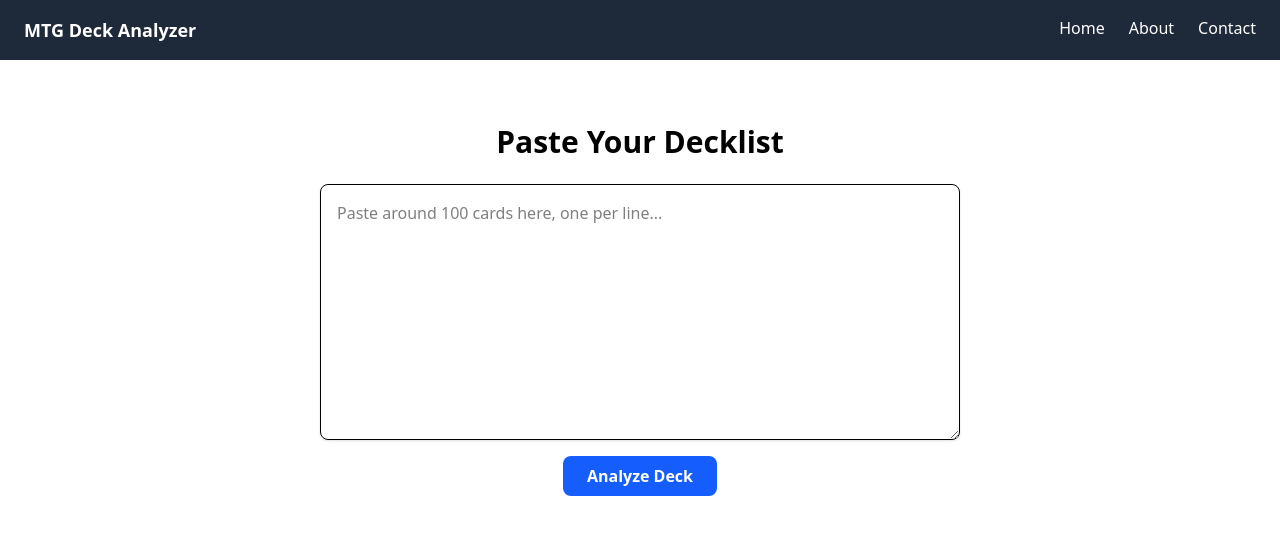
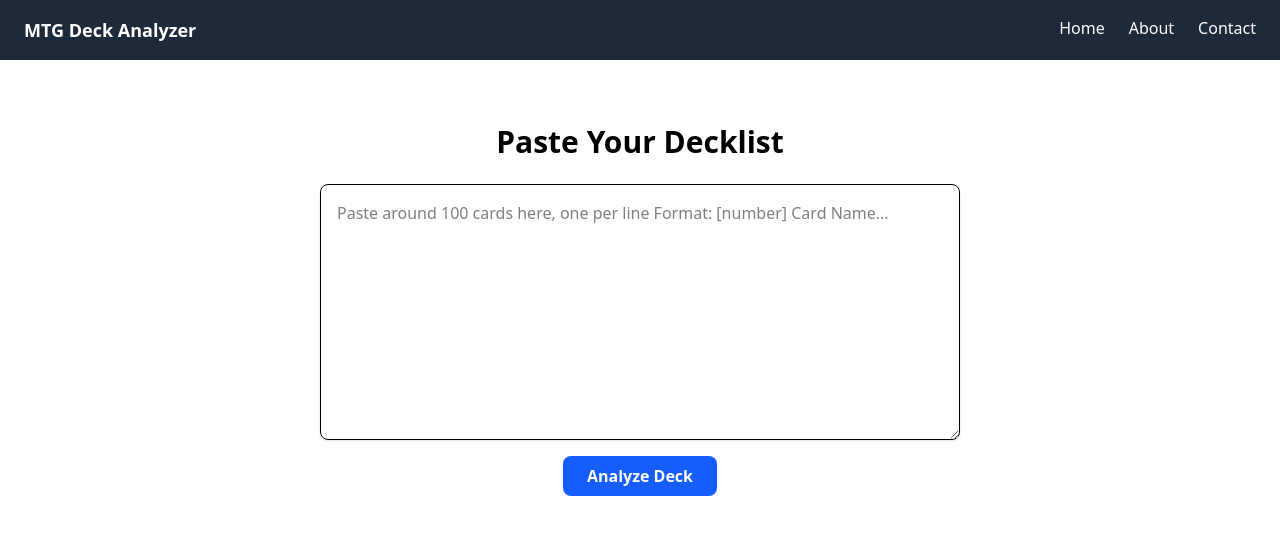
Before and after one commit to varadn/Comp5130_Website, a Next.js app: page / in a window 1280 px wide. Shown: the top 534 px of the page. Built offline with nearby package versions, Linux system fonts and the light colour scheme.

Commit message:
update text for placeholder

```diff
--- a/app/page.tsx
+++ b/app/page.tsx
@@ -172,7 +172,7 @@ export default function Home() {
 
         <textarea
           className="w-full h-64 p-4 border rounded-lg shadow-sm focus:outline-none focus:ring-2 focus:ring-blue-500"
-          placeholder="Paste around 100 cards here, one per line..."
+          placeholder="Paste around 100 cards here, one per line Format: [number] Card Name..."
           value={deckInput}
           onChange={(e) => setDeckInput(e.target.value)}
         />
```
